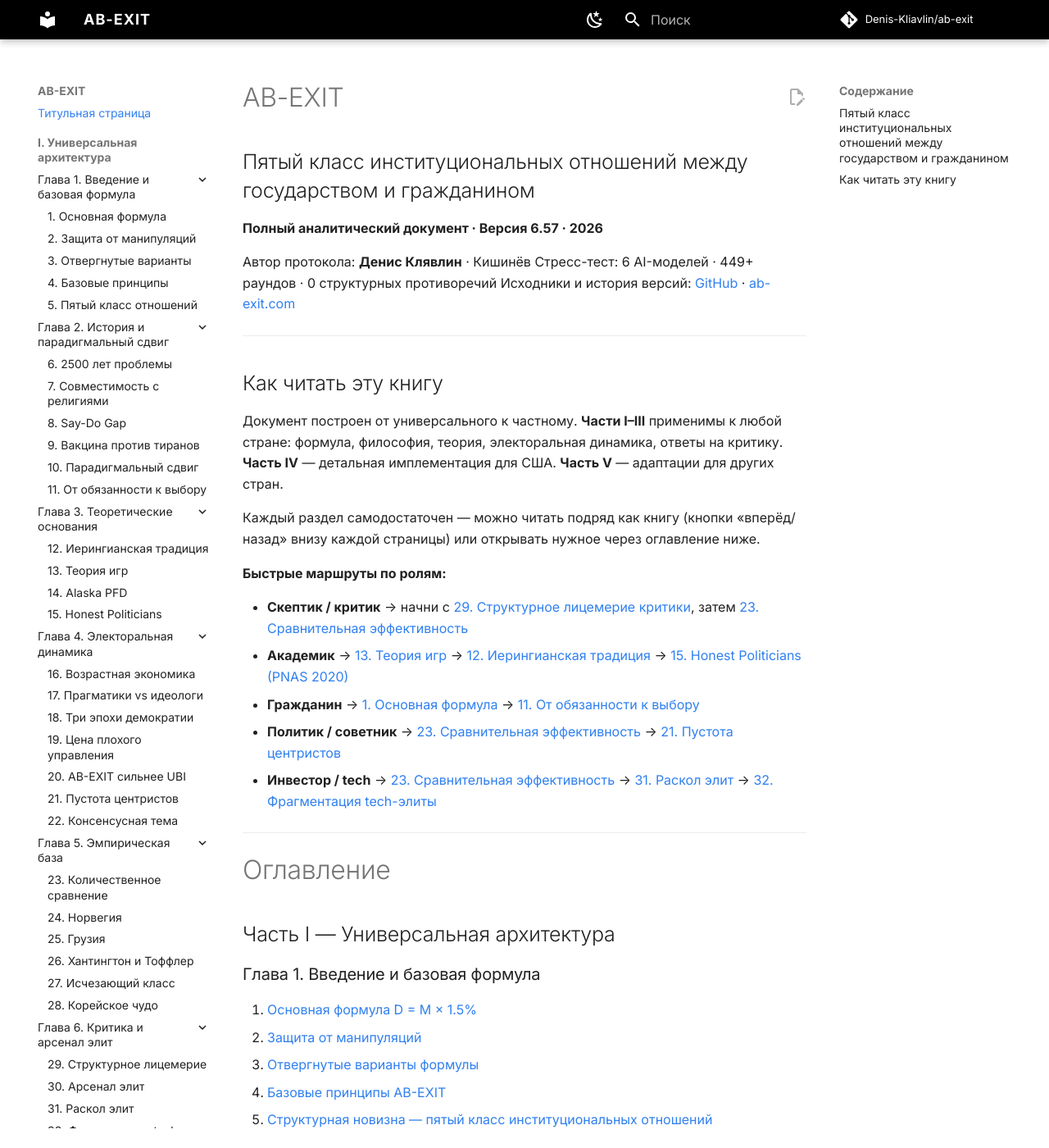
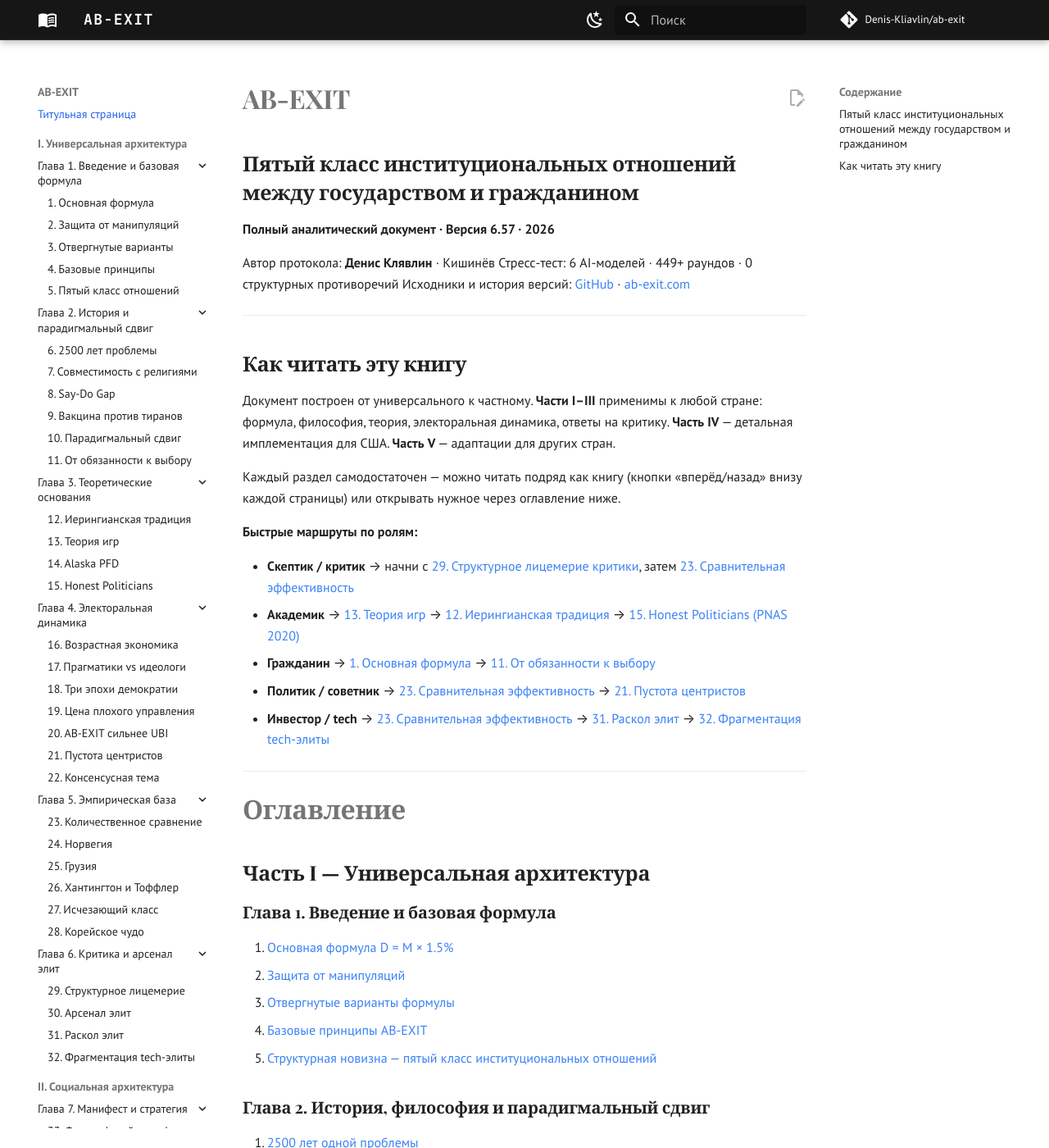
Before and after one commit to Denis-Kliavlin/ab-exit, an MkDocs documentation site: the page built from docs/index.md, in a window 1280 px wide and 1400 px high. Shown: the whole window at 82% size. Built offline with MkDocs 1.6.1 and Material for MkDocs 9.7.7, drawn with Linux system fonts in a browser that asks for light colours; some web fonts are replaced; comment, search, counter and statistics services are not loaded; some of the changed text lies outside the part shown.

Commit message:
Unified theme + email migration to denis@ab-exit.com
- Rewrite ab-exit-theme.css: main site palette (#0a0a0a dark bg, #2563eb blue, #dc2626 red), Playfair Display headings, PT Sans body
- mkdocs.yml: slate (dark) as default scheme, PT Sans font, book icon logo
- Replace denis.klyavlin@gmail.com → denis@ab-exit.com in docs/index.md, 032-tech-fragmentation.md
- Add permanent email normalization rule in sync_from_drive.py download_md()

Co-Authored-By: Claude Opus 4.6 <noreply@anthropic.com>

```diff
--- a/docs/assets/stylesheets/ab-exit-theme.css
+++ b/docs/assets/stylesheets/ab-exit-theme.css
@@ -1,61 +1,111 @@
 /* AB-EXIT — MkDocs Material theme override
-   Palette: US party colors (Democrat blue, Republican red, black background) */
+   Unified palette: matches ab-exit.com main site
+   Dark bg #0a0a0a, Vote blue #2563eb, Money red #dc2626
+   Fonts: Playfair Display (headings), PT Sans (body), JetBrains Mono (code) */
+
+@import url('https://fonts.googleapis.com/css2?family=Playfair+Display:ital,wght@0,400;0,700;0,900;1,400&family=PT+Sans:wght@400;700&display=swap&subset=cyrillic,cyrillic-ext,latin,latin-ext');
 
 :root {
-    --md-primary-fg-color: #3080F0; /* Democrat blue */
-    --md-primary-fg-color--light: #4090f5;
-    --md-primary-fg-color--dark: #1a60c0;
-    --md-accent-fg-color: #E04040; /* Republican red */
-    --md-accent-fg-color--transparent: rgba(224, 64, 64, 0.1);
+    --md-primary-fg-color: #2563eb;
+    --md-primary-fg-color--light: #3b82f6;
+    --md-primary-fg-color--dark: #1d4ed8;
+    --md-accent-fg-color: #dc2626;
+    --md-accent-fg-color--transparent: rgba(220, 38, 38, 0.1);
 }
 
-/* Header */
+/* Header — matches main site nav */
 .md-header {
-    background-color: #000;
-    color: #fff;
-}
-.md-tabs {
-    background-color: #0a0a0a;
-}
-.md-tabs__item--active .md-tabs__link {
-    border-bottom: 2px solid #E04040;
+    background: rgba(10, 10, 10, 0.95);
+    backdrop-filter: blur(12px);
+    -webkit-backdrop-filter: blur(12px);
+    border-bottom: 1px solid #2a2a2a;
 }
 
-/* Logo text */
-.md-header__title::before {
-    content: "AB-EXIT";
-    font-weight: 900;
-    letter-spacing: 1px;
+/* Header title — A|B EXIT style */
+.md-header__topic .md-ellipsis {
+    font-family: 'JetBrains Mono', monospace;
+    font-weight: 700;
+    letter-spacing: 0.08em;
 }
 
-/* Dark mode overrides */
+/* Slate (dark) scheme — main site colors */
 [data-md-color-scheme="slate"] {
-    --md-primary-fg-color: #3080F0;
-    --md-default-bg-color: #000;
-    --md-default-fg-color: #fff;
+    --md-default-bg-color: #0a0a0a;
+    --md-default-fg-color: #f0f0f0;
+    --md-default-fg-color--light: #cccccc;
+    --md-default-fg-color--lightest: #888888;
+    --md-primary-fg-color: #2563eb;
+    --md-accent-fg-color: #dc2626;
+    --md-typeset-a-color: #3b82f6;
+    --md-code-bg-color: #141414;
+    --md-footer-bg-color: #0a0a0a;
+    --md-footer-bg-color--dark: #050505;
+}
+
+/* Sidebar */
+[data-md-color-scheme="slate"] .md-sidebar {
+    border-right: 1px solid #2a2a2a;
+}
+
+/* Nav footer (prev/next) */
+.md-footer {
+    background-color: #0a0a0a;
+    border-top: 1px solid #2a2a2a;
+}
+.md-footer-meta {
+    background-color: #050505;
+}
+
+/* Headings — Playfair Display like main site */
+.md-typeset h1,
+.md-typeset h2,
+.md-typeset h3 {
+    font-family: 'Playfair Display', Georgia, serif;
+    font-weight: 700;
+}
+.md-typeset h1 {
+    letter-spacing: -0.01em;
+}
+
+/* Body text — PT Sans like main site */
+.md-typeset {
+    font-family: 'PT Sans', -apple-system, BlinkMacSystemFont, sans-serif;
+}
+
+/* Links */
+.md-typeset a {
+    color: #3b82f6;
+}
+.md-typeset a:hover {
+    color: #60a5fa;
 }
 
 /* Buttons */
 .md-button--primary {
-    background: #3080F0;
-    border-color: #3080F0;
+    background: #2563eb;
+    border-color: #2563eb;
 }
 .md-button--primary:hover {
-    background: #4090f5;
+    background: #3b82f6;
 }
 
-/* Admonition boxes */
-.md-typeset .admonition.warning {
-    border-left-color: #E04040;
+/* Admonitions */
+.md-typeset .admonition.warning,
+.md-typeset details.warning {
+    border-left-color: #dc2626;
 }
-.md-typeset .admonition.info {
-    border-left-color: #3080F0;
+.md-typeset .admonition.info,
+.md-typeset details.info {
+    border-left-color: #2563eb;
 }
 
-/* Footer */
-.md-footer {
-    background-color: #000;
+/* Selection — blue accent like main site */
+::selection {
+    background: #2563eb;
+    color: #f0f0f0;
 }
-.md-footer-meta {
-    background-color: #0a0a0a;
+
+/* Search bar */
+[data-md-color-scheme="slate"] .md-search__input {
+    background-color: #141414;
 }
--- a/mkdocs.yml
+++ b/mkdocs.yml
@@ -20,6 +20,13 @@ theme:
     - toc.follow
     - content.action.edit
   palette:
+    - media: "(prefers-color-scheme: dark)"
+      scheme: slate
+      primary: custom
+      accent: custom
+      toggle:
+        icon: material/weather-sunny
+        name: "Светлая тема"
     - media: "(prefers-color-scheme: light)"
       scheme: default
       primary: custom
@@ -27,16 +34,11 @@ theme:
       toggle:
         icon: material/weather-night
         name: "Тёмная тема"
-    - media: "(prefers-color-scheme: dark)"
-      scheme: slate
-      primary: custom
-      accent: custom
-      toggle:
-        icon: material/weather-sunny
-        name: "Светлая тема"
   font:
-    text: Inter
+    text: PT Sans
     code: JetBrains Mono
+  icon:
+    logo: material/book-open-variant
 
 extra_css:
   - assets/stylesheets/ab-exit-theme.css
```
Also changed, not shown: docs/06-critique-arsenal/032-tech-fragmentation.md (+1 -1 lines), docs/index.md (+1 -1 lines), 1 other file.
